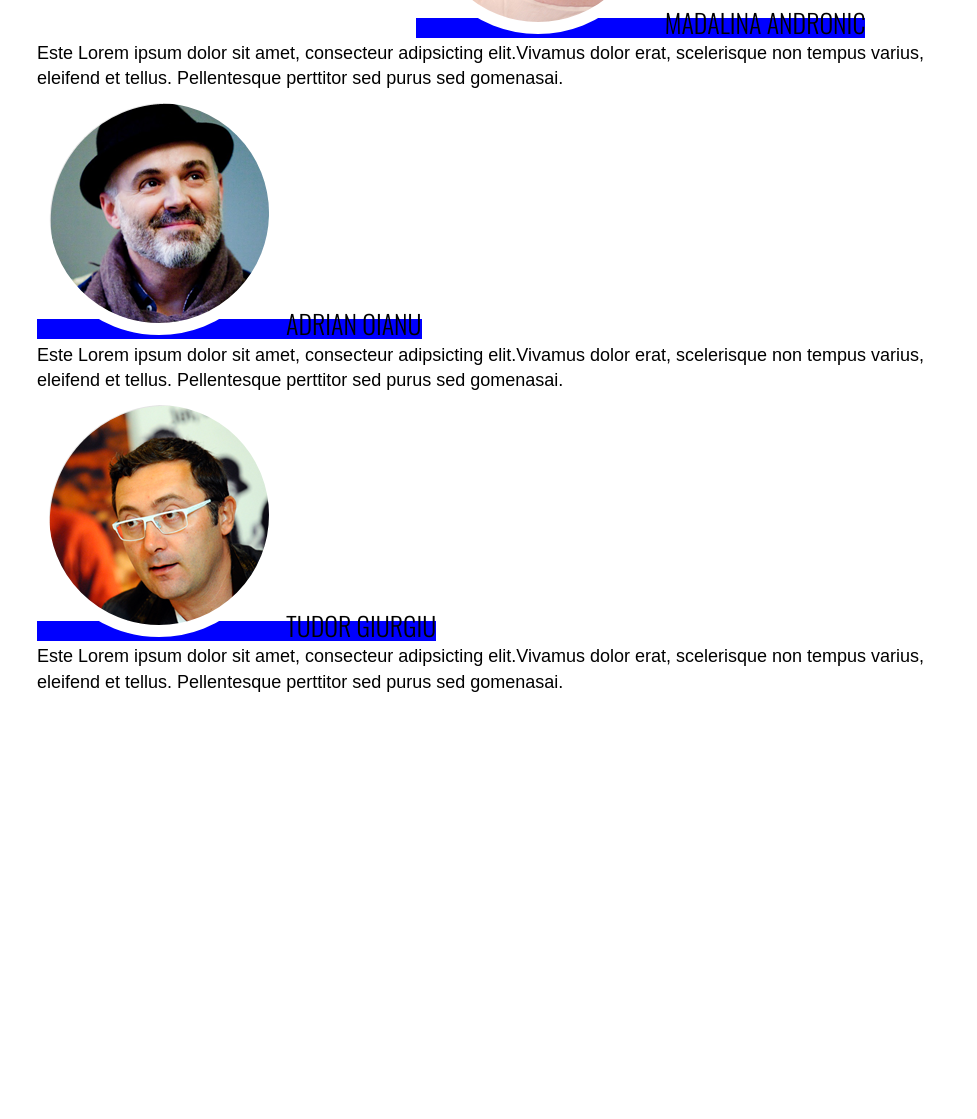
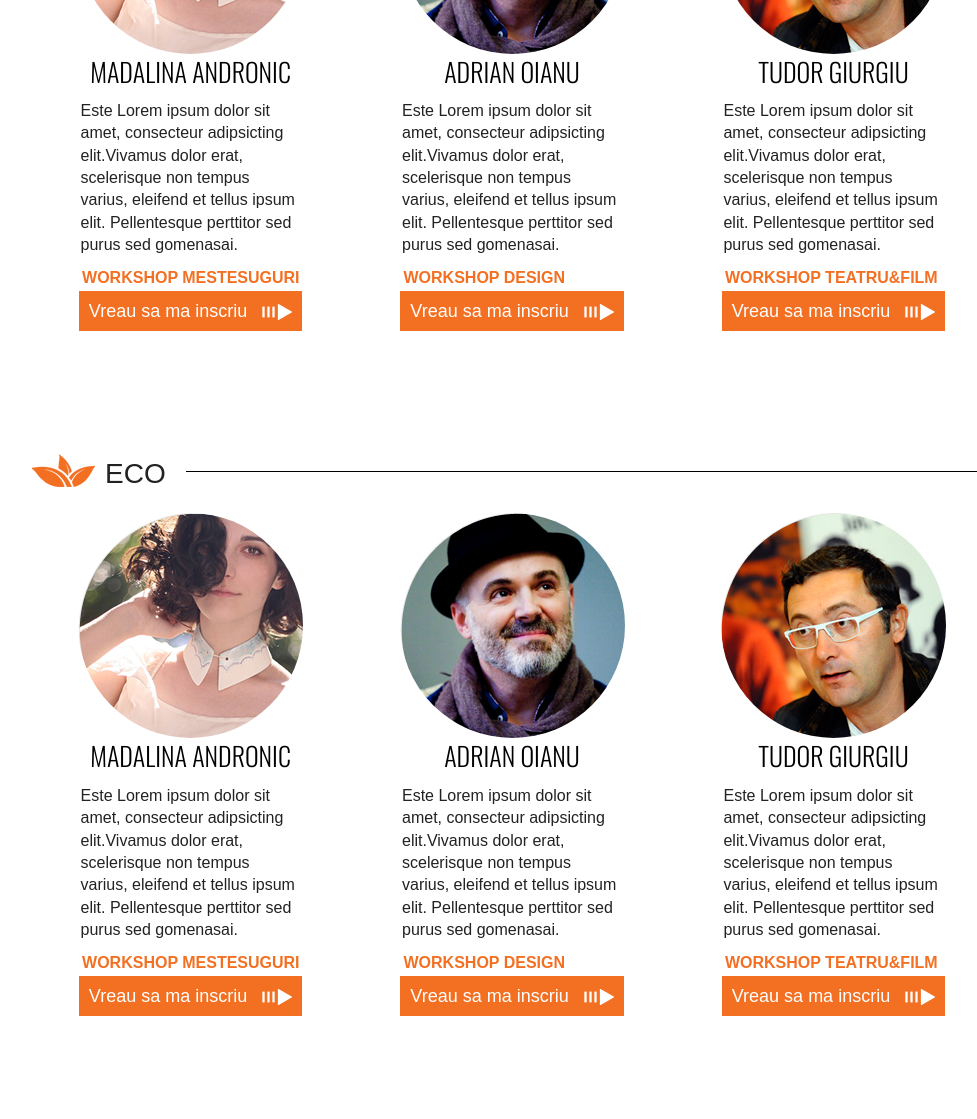
Before and after one commit to mrBeck/IngProject, a plain HTML site: page INGproject.html in a window 1280 px wide. Shown: the part 2324-3443 px from the top of the page, without its empty margins (128-1105 px from the left). Before the commit the page ends 3019 px from the top, so only its background shows below. Drawn offline with nearby package versions, Linux system fonts and the light colour scheme.

Commit message:
add eco section

```diff
--- a/INGproject.html
+++ b/INGproject.html
@@ -24,13 +24,13 @@
 
         <!-- Add your site or application content here -->
         <div class="topmenu" >
-            <div class= "a">HOME</div>
-            <div class= "a">SPEAKERS</div>
-            <div class= "a">WORKSHOP</div>
-            <div class= "a">PROGRAM</div>
-            <div class= "a">INSCRIERE</div>
-            <div class= "a">PREMII</div>
-            <div class= "a">CONTACT</div>
+            <div class= "ab">HOME</div>
+            <div class= "ab">SPEAKERS</div>
+            <div class= "ab">WORKSHOP</div>
+            <div class= "ab">PROGRAM</div>
+            <div class= "ab">INSCRIERE</div>
+            <div class= "ab">PREMII</div>
+            <div class= "ab">CONTACT</div>
 
         </div>
 
@@ -94,41 +94,93 @@
                 <div class="white-container2">
 
 
-                    <p class="indemn">Vino să afli de la cei care au lansat deja zmeie în domeniul tău cum poti să îti pui ideile in practică! Vei afla cum să îti pui pasiunea la treabă si cum să devii un înăltător de zmeie în domeniul tău.</p><div class="indemn">Vino să descoperi cum poti fi expert si antreprenor în acelasi timp si cât de sus se poate înălta zmeul tău dacă îl mânuiesti cu pasiune si îndemânare </p>
+                    <p class="indemn">Vino să afli de la cei care au lansat deja zmeie în domeniul tău cum poti să îti pui ideile in practică! Vei afla cum să îti pui pasiunea la treabă si cum să devii un înăltător de zmeie în domeniul tău.</p><p class="indemn">Vino să descoperi cum poti fi expert si antreprenor în acelasi timp si cât de sus se poate înălta zmeul tău dacă îl mânuiesti cu pasiune si îndemânare </p>
+
+                    <div class="elemente">
+                        <img src="img/bec.png"/ class="bec"/>
+                        <div class="industrii">industrii creative</div>
+                        <div class="liniuta"></div>
+                    </div>
 
 
-                    <img src="img/bec.png"/ class="bec">
-                    <div class="industrii">industrii creative</div>
-                    <div class="liniuta"></div>
-
-
-                    <div class="industriiprofile">
-
+                    <div class="industriiprofile clear">
 
                         <div class="recipient">
                             <div class="madalinaa creativespeak"></div>
                             <div class="name2">madalina andronic</div>
-                            <div class="profiltext">Este Lorem ipsum dolor sit amet, consecteur adipsicting elit.Vivamus dolor erat, scelerisque non tempus varius, eleifend et tellus. Pellentesque perttitor sed purus sed gomenasai.</div>
+                            <div class="profiltext">Este Lorem ipsum dolor sit amet, consecteur adipsicting elit.Vivamus dolor erat, scelerisque non tempus varius, eleifend et tellus ipsum elit. Pellentesque perttitor sed purus sed gomenasai.</div>
+                            <div class="workclass">workshop mestesuguri</div>
+                            <div class="inscriere">Vreau sa ma inscriu
+                                <img src="img/rightarrow.png"/class="rarrow"/>
+                            </div>
                         </div>
 
                         <div class="recipient">
                             <div class="adriano creativespeak"></div>
                             <div class="name2">adrian oianu</div>
-                            <div class="profiltext">Este Lorem ipsum dolor sit amet, consecteur adipsicting elit.Vivamus dolor erat, scelerisque non tempus varius, eleifend et tellus. Pellentesque perttitor sed purus sed gomenasai.</div>
+                            <div class="profiltext">Este Lorem ipsum dolor sit amet, consecteur adipsicting elit.Vivamus dolor erat, scelerisque non tempus varius, eleifend et tellus ipsum elit. Pellentesque perttitor sed purus sed gomenasai.</div>
+                             <div class="workclass">workshop design</div>
+                            <div class="inscriere">Vreau sa ma inscriu
+                                <img src="img/rightarrow.png"/class="rarrow"/>
+                            </div>
                         </div>
 
                         <div class="recipient">
                             <div class="tudorg creativespeak"></div>
                             <div class="name2">tudor giurgiu</div>
-                            <div class="profiltext">Este Lorem ipsum dolor sit amet, consecteur adipsicting elit.Vivamus dolor erat, scelerisque non tempus varius, eleifend et tellus. Pellentesque perttitor sed purus sed gomenasai.</div>
+                            <div class="profiltext">Este Lorem ipsum dolor sit amet, consecteur adipsicting elit.Vivamus dolor erat, scelerisque non tempus varius, eleifend et tellus ipsum elit. Pellentesque perttitor sed purus sed gomenasai.</div>
+                             <div class="workclass">workshop teatru&film</div>
+                            <div class="inscriere">Vreau sa ma inscriu
+                                <img src="img/rightarrow.png"/class="rarrow"/>
+                            </div>
+                        </div>
+                    </div>
+
+                        <div class="elemente">
+                        <img src="img/eco.png"/ class="eco"/>
+                        <div class="industrii">eco</div>
+                        <div class="liniuta2"></div>
                         </div>
 
+                    <div class="industriiprofile clear">
+
+                        <div class="recipient">
+                            <div class="madalinaa creativespeak"></div>
+                            <div class="name2">madalina andronic</div>
+                            <div class="profiltext">Este Lorem ipsum dolor sit amet, consecteur adipsicting elit.Vivamus dolor erat, scelerisque non tempus varius, eleifend et tellus ipsum elit. Pellentesque perttitor sed purus sed gomenasai.</div>
+                            <div class="workclass">workshop mestesuguri</div>
+                            <div class="inscriere">Vreau sa ma inscriu
+                                <img src="img/rightarrow.png"/class="rarrow"/>
+                            </div>
+                        </div>
+
+                        <div class="recipient">
+                            <div class="adriano creativespeak"></div>
+                            <div class="name2">adrian oianu</div>
+                            <div class="profiltext">Este Lorem ipsum dolor sit amet, consecteur adipsicting elit.Vivamus dolor erat, scelerisque non tempus varius, eleifend et tellus ipsum elit. Pellentesque perttitor sed purus sed gomenasai.</div>
+                             <div class="workclass">workshop design</div>
+                            <div class="inscriere">Vreau sa ma inscriu
+                                <img src="img/rightarrow.png"/class="rarrow"/>
+                            </div>
+                        </div>
+
+                        <div class="recipient">
+                            <div class="tudorg creativespeak"></div>
+                            <div class="name2">tudor giurgiu</div>
+                            <div class="profiltext">Este Lorem ipsum dolor sit amet, consecteur adipsicting elit.Vivamus dolor erat, scelerisque non tempus varius, eleifend et tellus ipsum elit. Pellentesque perttitor sed purus sed gomenasai.</div>
+                             <div class="workclass">workshop teatru&film</div>
+                            <div class="inscriere">Vreau sa ma inscriu
+                                <img src="img/rightarrow.png"/class="rarrow"/>
+                        </div>
                     </div>
 
 
 
 
-                </div>
+
+
+                 </div>
+
 
 
             </div>
--- a/css/main.css
+++ b/css/main.css
@@ -109,7 +109,7 @@ textarea {
 
 }
 
-.a {
+.ab {
 
     display: inline;
     font-size: 18px;
@@ -253,7 +253,6 @@ textarea {
     display: inline-block;
     position: relative;
     margin: auto;
-    display: inline-block;
 }
 
 .name{
@@ -265,14 +264,7 @@ textarea {
     clear: both;
 }
 
-.name2{
-    font-family: Oswald;
-    color: black;
-    text-transform: uppercase;
-    font-size: 26px;
-    display: inline;
-    clear: both;
-}
+
 .textprofil{
 
     font-family: Oswald;
@@ -315,15 +307,14 @@ textarea {
 }
 
 .white-container2{
-
-height: 700px;
+margin:auto;
+height: auto;
 background-color:white;
 display: block;
-
 }
 
 .indemn {
-    background-color: ;
+    background-color:;
     margin:auto;
     text-align: left;
     font-size: 18px;
@@ -331,25 +322,27 @@ display: block;
     width: 950px;
 }
 
+.elemente{
+    width:960px;
+    margin:auto;
+    background-color:grey;
+}
+
 .bec{
-    background-color: red;
     position: relative;
     float:left;
-    display: inline;
-    height:75px;
-    width:58px;
 }
 
 .industrii{
     float:left;
     margin-top: 20px;
-    margin-left: 20px;
+    margin-left: 10px;
     font-size: 28px;
     text-transform: uppercase;
 }
 
 .liniuta{
-    margin-left: 40px;
+    margin-left: 20px;
     display:block;
     margin-top:37px;
     text-transform: uppercase;
@@ -357,16 +350,21 @@ display: block;
     position:relative;
     background-color: black;
     height: 1px;
-    width: 540px;
+    width: 580px;
 }
 
-.industriiprofile{
-    margin: auto;
-    background-color:red;
-    display:inline;
-    margin-left: 15px;
-    width : 960px;
+.liniuta2{
+    margin-left: 20px;
+    display:block;
+    margin-top:37px;
+    text-transform: uppercase;
+    float:left;
+    position:relative;
+    background-color: black;
+    height: 1px;
+    width: 800px;
 }
+
 
 .madalinaa{
     background-image: url("../img/madalinaa.png");
@@ -378,25 +376,84 @@ display: block;
     background-image: url("../img/tudorg.png");
 }
 
-.creativespeak{
-
-    height: 220px;
-    width: 220px;
-    border-radius: 50%;
-    border : 12px solid white;
-    display: inline-block;
-    position: relative;
+.industriiprofile{
+    background-color:;
+    margin: auto;
+    padding-bottom: 100px;
+    width : 960px;
+    height: auto;
 }
 
 .recipient{
-    background-color:blue;
-    height:300px;
-    width:300px;
-    display:inline;
+    margin-top:10px;
+    background-color:;
+    display: inline-block;
+    position:relative;
+    width: 297px;
+    height: auto;
+    padding: 10px;
 }
 
+.name2{
+    padding-bottom: 10px;
+    position:relative;
+    font-family: Oswald;
+    color: black;
+    text-transform: uppercase;
+    font-size: 26px;
+}
 
+.creativespeak{
+    margin: auto;
+    height: 225px;
+    width: 225px;
+    display: block;
+    position: relative;
+    border-radius: 50%;
+}
 
+.profiltext {
+    margin: auto;
+    position:relative;
+    background-color:;
+    padding-bottom: 10px;
+    height: auto;
+    width: 220px;
+    text-align:left;
+}
+
+.workclass{
+    background-color:;
+    color: #f37022;
+    width: 250px;
+    font-weight: bold;
+    text-transform: uppercase;
+    padding-bottom:10px;
+    padding-left:40px;
+    text-align: left;
+}
+
+.inscriere{
+    cursor:pointer;
+    margin-top: 45px;
+    font-size: 18px;
+    color:white;
+    margin:auto;
+    width: 250px;
+    background-color:#f37022;
+    display:inline;
+    padding:10px;
+}
+
+.rarrow{
+    margin-left:10px;
+    }
+
+    .eco{
+        position:relative;
+        float:left;
+        margin-top: 20px;
+    }
 
 
 
```
Also changed, not shown: img/bec.png, img/eco.png (added), img/rarrow.png (added), img/rightarrow.png (added), img/soc.png (added).
